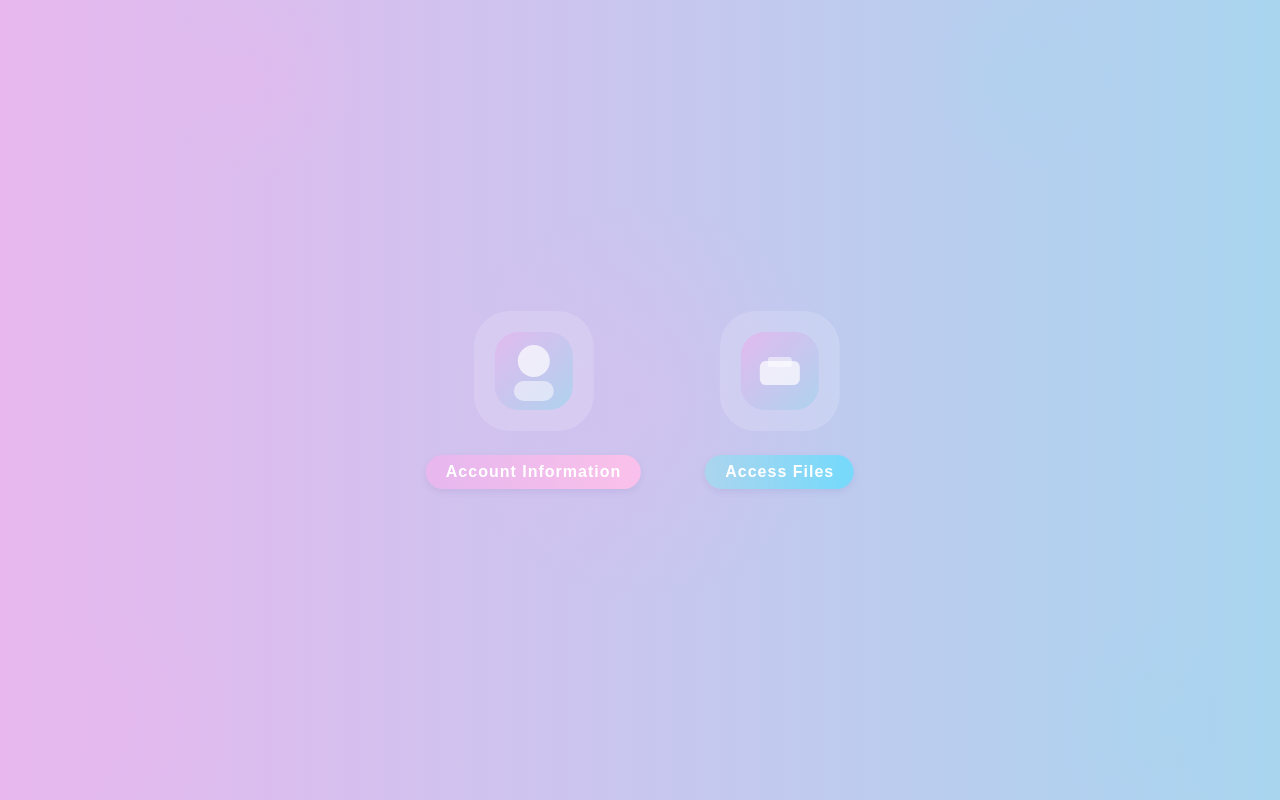
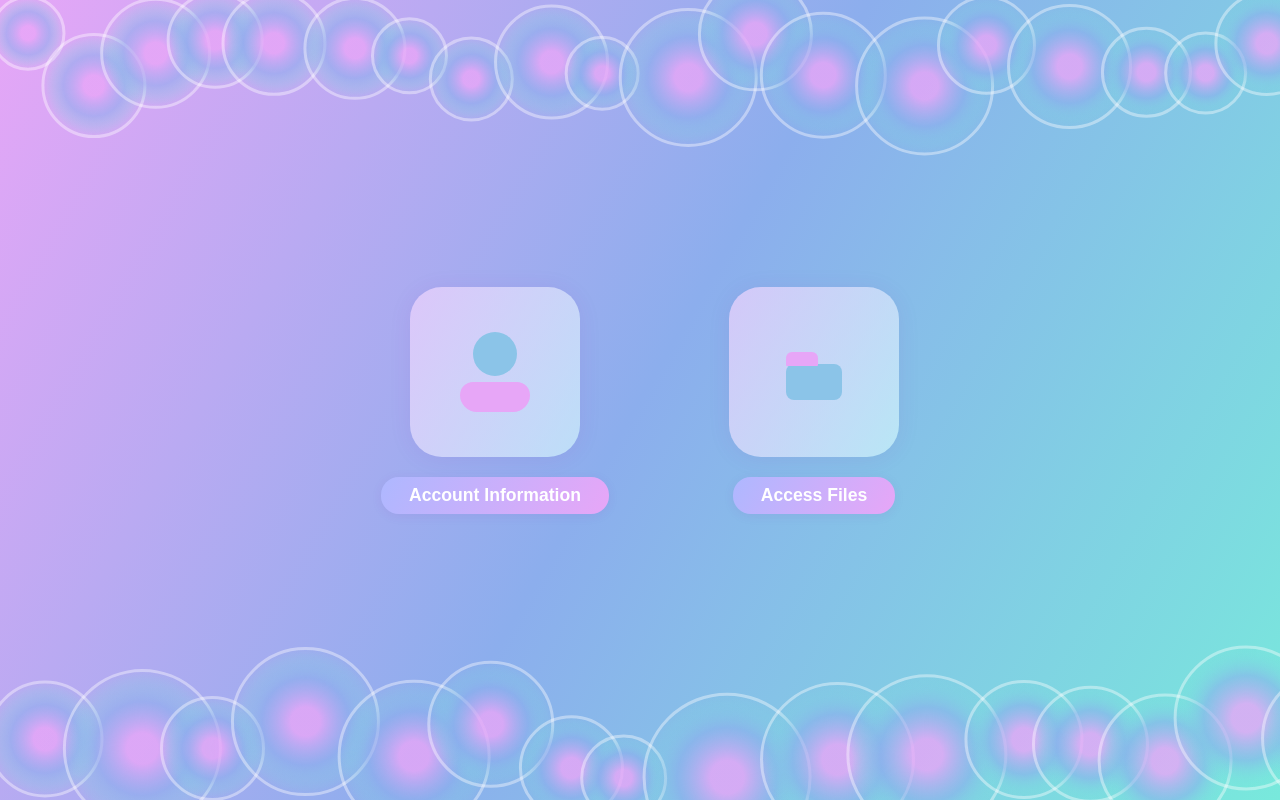
Before and after one commit to nuahs07/basic-security-system, a plain HTML site: page frontend/homepage.html in a window 1280 px wide. Drawn offline with Linux system fonts and the light colour scheme.

Commit message:
Implement bubble border prototype
This is an attempt in making bubble borders. Whenever the webpage detects a change in window width, the line of bubbles are procedurally generated accordingly.

```diff
--- a/frontend/homepage.html
+++ b/frontend/homepage.html
@@ -3,51 +3,185 @@
 <head>
     <meta charset="UTF-8">
     <title>Homepage</title>
-    <link rel="stylesheet" href="styles/homepage.css">
+    <style>
+        body {
+            margin: 0;
+            padding: 0;
+            height: 100vh;
+            box-sizing: border-box;
+            font-family: 'Segoe UI', Arial, sans-serif;
+            background: linear-gradient(120deg, #e7a6f7, #8caeed, #78e9dc);
+            position: relative;
+            overflow: hidden;
+        }
+        .bubble-bg {
+            position: absolute;
+            width: 100vw;
+            height: 100vh;
+            z-index: 0;
+            top: 0;
+            left: 0;
+            pointer-events: none;
+        }
+        .container {
+            position: relative;
+            z-index: 1;
+            display: flex;
+            justify-content: center;
+            align-items: center;
+            height: 100vh;
+        }
+        .icon-box {
+            display: flex;
+            flex-direction: column;
+            align-items: center;
+            margin: 0 60px;
+        }
+        .icon-bg {
+            width: 170px;
+            height: 170px;
+            border-radius: 32px;
+            background: linear-gradient(120deg, #eed1fdbb, #daffff99);
+            display: flex;
+            align-items: center;
+            justify-content: center;
+            margin-bottom: 14px;
+            box-shadow: 0 2px 24px 0 rgba(160,0,174,0.07);
+        }
+        .icon-user {
+            width: 80px;
+            height: 80px;
+            background: none;
+            border-radius: 50%;
+            position: relative;
+        }
+        .icon-user:before {
+            content: '';
+            display: block;
+            background: #8bc4e8;
+            width: 44px;
+            height: 44px;
+            border-radius: 50%;
+            position: absolute;
+            top: 0; left: 18px;
+        }
+        .icon-user:after {
+            content: '';
+            display: block;
+            background: #e7a6f7;
+            width: 70px;
+            height: 30px;
+            border-radius: 14px 14px 18px 18px;
+            position: absolute;
+            bottom: 0; left: 5px;
+        }
+        .icon-folder {
+            width: 80px;
+            height: 80px;
+            background: none;
+            position: relative;
+        }
+        .icon-folder:before {
+            content: '';
+            display: block;
+            position: absolute;
+            left: 12px;
+            top: 32px;
+            width: 56px;
+            height: 36px;
+            background: #8bc4e8;
+            border-radius: 8px;
+        }
+        .icon-folder:after {
+            content: '';
+            display: block;
+            position: absolute;
+            left: 12px;
+            top: 20px;
+            width: 32px;
+            height: 14px;
+            background: #e7a6f7;
+            border-radius: 6px 6px 1px 1px;
+        }
+        .btn {
+            padding: 8px 28px;
+            border: none;
+            border-radius: 18px;
+            font-size: 1.1em;
+            font-weight: bold;
+            cursor: pointer;
+            margin-top: 6px;
+            background: linear-gradient(120deg, #aeb8ff, #e7a6f7);
+            color: white;
+            box-shadow: 0 2px 12px 0 rgba(160,0,174,0.07);
+            transition: background 0.3s;
+        }
+        .btn:hover {
+            background: linear-gradient(120deg, #7fd4ea, #e7abfc);
+        }
+    </style>
 </head>
 <body>
-    <div class="bubble-bg">
-        <div class="main-content">
-            <div class="icon-block">
-                <div class="icon account-icon">
-                    <!-- User Info SVG/Emoji -->
-                    <svg width="96" height="96" viewBox="0 0 96 96">
-                        <rect x="9" y="9" width="78" height="78" rx="24" fill="url(#grad1)"/>
-                        <g>
-                            <circle cx="48" cy="38" r="16" fill="#fff" opacity="0.7"/>
-                            <rect x="28" y="58" width="40" height="20" rx="10" fill="#fff" opacity="0.5"/>
-                        </g>
-                        <defs>
-                            <linearGradient id="grad1" x1="0" y1="0" x2="96" y2="96" gradientUnits="userSpaceOnUse">
-                                <stop stop-color="#e7b7ee"/>
-                                <stop offset="1" stop-color="#a9d5ef"/>
-                            </linearGradient>
-                        </defs>
-                    </svg>
-                </div>
-                <button class="action-btn info-btn">Account Information</button>
-            </div>
-            <div class="icon-block">
-                <div class="icon files-icon">
-                    <!-- Folder SVG/Emoji -->
-                    <svg width="96" height="96" viewBox="0 0 96 96">
-                        <rect x="9" y="9" width="78" height="78" rx="24" fill="url(#grad2)"/>
-                        <g>
-                            <rect x="28" y="38" width="40" height="24" rx="6" fill="#fff" opacity="0.7"/>
-                            <rect x="36" y="34" width="24" height="10" rx="3" fill="#fff" opacity="0.5"/>
-                        </g>
-                        <defs>
-                            <linearGradient id="grad2" x1="0" y1="0" x2="96" y2="96" gradientUnits="userSpaceOnUse">
-                                <stop stop-color="#e7b7ee"/>
-                                <stop offset="1" stop-color="#a9d5ef"/>
-                            </linearGradient>
-                        </defs>
-                    </svg>
-                </div>
-                <button class="action-btn files-btn">Access Files</button>
-            </div>
+<canvas class="bubble-bg"></canvas>
+<div class="container">
+    <div class="icon-box">
+        <div class="icon-bg">
+            <div class="icon-user"></div>
         </div>
+        <button class="btn">Account Information</button>
     </div>
-    <script src="script.js"></script>
+    <div class="icon-box">
+        <div class="icon-bg">
+            <div class="icon-folder"></div>
+        </div>
+        <button class="btn">Access Files</button>
+    </div>
+</div>
+<script>
+const canvas = document.querySelector('.bubble-bg');
+const ctx = canvas.getContext('2d');
+
+function resizeCanvas() {
+    canvas.width = window.innerWidth;
+    canvas.height = window.innerHeight;
+    drawBubbles();
+}
+
+function drawBubbles() {
+    ctx.clearRect(0, 0, canvas.width, canvas.height);
+
+    // Top and Bottom bubble parameters with variation
+    const baseRows = [
+        { baseY: 60, minR: 36, maxR: 70, offset: 30 }, // Top row
+        { baseY: canvas.height - 55, minR: 42, maxR: 85, offset: 34 } // Bottom row
+    ];
+    baseRows.forEach(row => {
+        let bubbles = [];
+        let x = 0;
+        while (x < canvas.width) {
+            let r = Math.floor(Math.random() * (row.maxR - row.minR) + row.minR);
+            // random vertical offset added to baseY, both positive and negative
+            let y = row.baseY + (Math.random() - 0.5) * row.offset * 2;
+            bubbles.push({ x: x + Math.floor(r * 0.8), y, r });
+            x += r * 1.12 + Math.random() * 28; // randomize spacing a bit
+        }
+        bubbles.forEach(b => {
+            const grad = ctx.createRadialGradient(b.x, b.y, b.r * 0.2, b.x, b.y, b.r);
+            grad.addColorStop(0, '#e7a6f7d0');
+            grad.addColorStop(0.5, '#8caeed90');
+            grad.addColorStop(1, '#78e9dc00');
+            ctx.beginPath();
+            ctx.arc(b.x, b.y, b.r, 0, Math.PI * 2);
+            ctx.fillStyle = grad;
+            ctx.fill();
+            ctx.lineWidth = 3;
+            ctx.strokeStyle = "#fff6";
+            ctx.stroke();
+        });
+    });
+}
+resizeCanvas();
+window.addEventListener('resize', resizeCanvas);
+</script>
 </body>
 </html>
```
